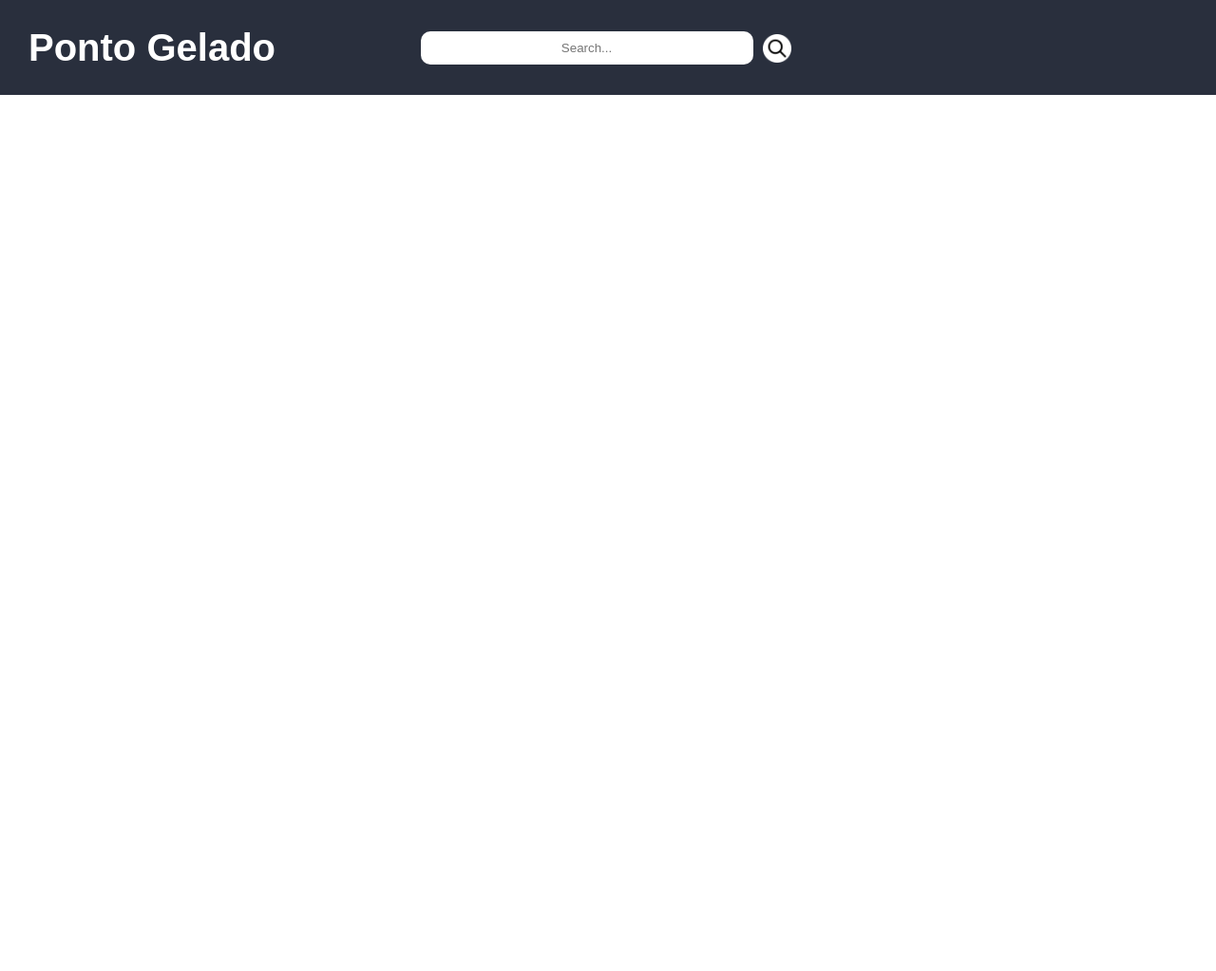
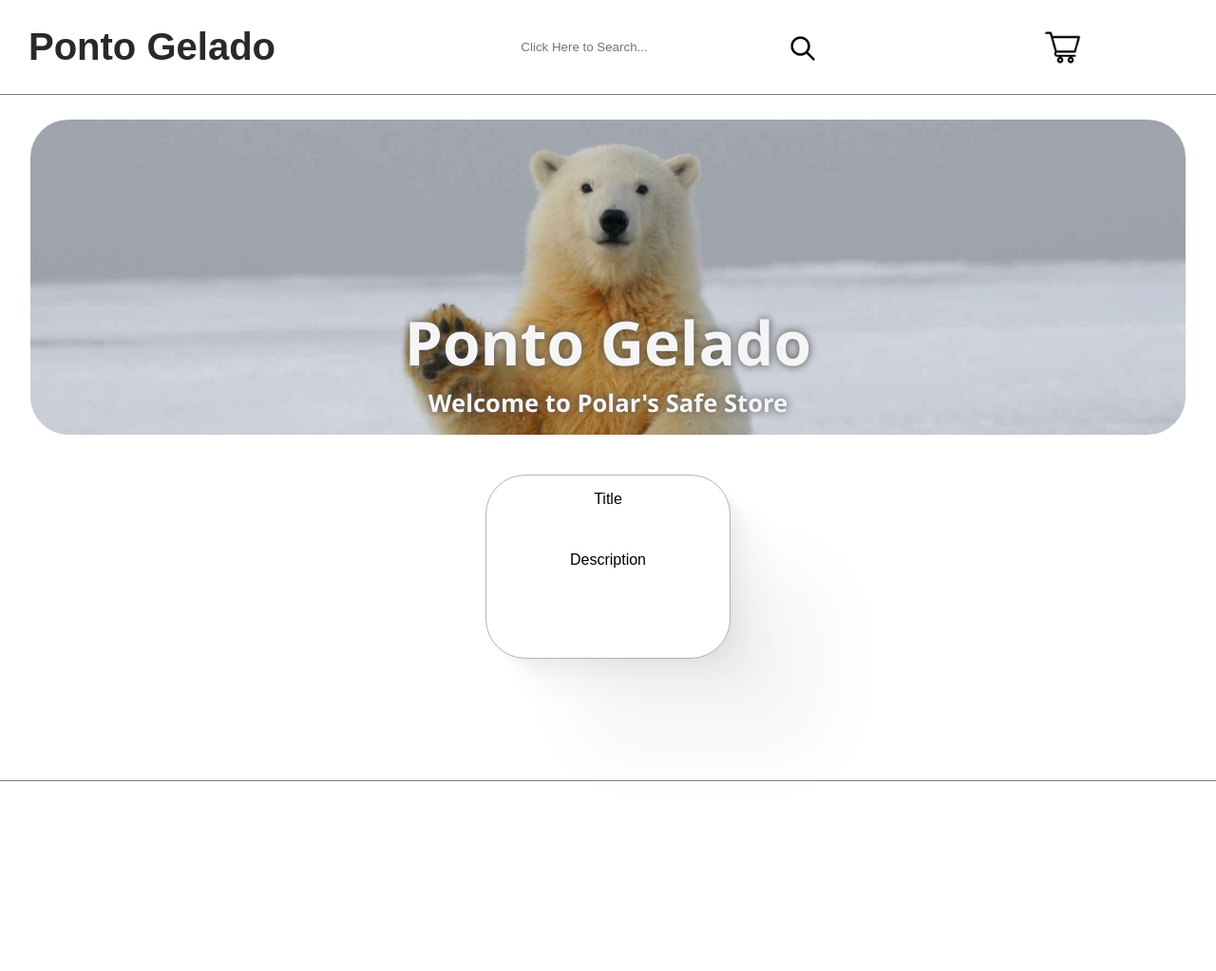
Before and after one commit to ArcherEvil/Mini-Online-Store-Website, a Django app: page / in a window 1280 px wide. Shown: the whole page at 95% size. Before the commit the page ends 100 px from the top, so only its background shows below. Run offline with Django 4.2, Linux system fonts and the light colour scheme.

Commit message:
:lipstick: Updated the UI

```diff
--- a/Templates/index.html
+++ b/Templates/index.html
@@ -7,6 +7,7 @@
     <meta http-equiv="X-UA-Compatible" content="IE=edge">
     <meta name="viewport" content="width=device-width, initial-scale=1.0">
     <link rel="stylesheet" href="{% static 'home.css' %}">
+    <link rel="shortcut icon" type="image/png" href="{% static 'favicon.ico' %}"/>
     <title>Home - PontoGelado</title>
 </head>
 <body>
@@ -14,12 +15,26 @@
         <nav class="navbar">
             <h3 id="logo">Ponto Gelado</h3>
             <form name="searchform" class="searchform" action="search" method="get">
-                <input name="searchquery" id="inputsearch" type="text" placeholder="Search...">
-                <input class="searchbutton" onmouseover="highlightsearch(this, true)" onmouseout="highlightsearch(this, false)" type="image" src="../static/images/search.png" alt="Search">
+                <input name="searchquery" id="inputsearch" type="text" placeholder="Click Here to Search...">
+                <input class="searchbutton" onmouseover="highlightsearch(this, true, 'search')" onmouseout="highlightsearch(this, false, 'search')" type="image" src="../static/images/search.png" alt="Search">
+
             </form>
-            <input type="image" src="" alt="">
+            <input type="image" class="cartbutton" onmouseover="highlightsearch(this, true, 'cart')" onmouseout="highlightsearch(this, false, 'cart')" src="../static/images/cart.png" alt="">
         </nav>
+        <div class="content">
+            <img class="welcomeimg" src="../static/images/image1.png" />
+            <p id="Welcometext">Ponto Gelado</p>
+            <p id="Welcometext2">Welcome to Polar's Safe Store</p>
+            <div class="curiosidadescontainer">
+                <div class="box">
+                    <p>Title</p>
+                    <p>Description</p>
+                </div>
+            </div>
+        </div>
+        <footer class="footer">
 
+        </footer>
     </div>
     <script src="{% static 'home.js'%}"></script>
 </body>
--- a/static/home.css
+++ b/static/home.css
@@ -9,26 +9,33 @@ body {
 
 .container {
     margin: 0;
-    overflow: auto;
     height: 100%;
     width: 100%;
     display: grid;
-    grid-template-rows: 100px 1fr;
+    background-color: rgb(255, 255, 255);
+    grid-template-rows: 100px 1fr 200px;
 }
 
+.footer {
+    height: 100%;
+    width: 100%;
+    margin-top: 10vw;
+    border-top: 1px solid rgb(126, 126, 126);
+}
 .navbar {
     display: grid;
     grid-template-columns: 1fr 2fr 1fr;
-    height: 100%;
+    height: 99%;
     width: 100%;
-    background: #292F3D;
+    border-bottom: 1px solid rgb(126, 126, 126);
+
 }
 
 #logo {
     margin: auto;
     text-align: left;
     font-size: 2.5em;
-    color: #fff;
+    color: rgb(41, 41, 41);
 
 }
 
@@ -44,21 +51,115 @@ body {
 }
 
 #inputsearch {
-    margin: auto;
+    justify-self: center;
+    align-self: center;
+    margin: 0;
+    padding: auto;
     border: none;
     appearance: none;
     background: rgb(255, 255, 255);
     outline: none;
-    padding: 10px 25px;
-    width: 300px;
+    padding: 1em;
+    width: 350px;
     border-radius: 10px;
 }
 
+
+
 #inputsearch:focus {
-    box-shadow: 0px 0px 10px 0px rgb(255, 255, 255);
+    box-shadow: 0px 0px 10px 0px rgb(128, 128, 128);
 }
 
 .searchbutton {
+    justify-self: center;
+    align-self: center;
     margin-top: 3px;
-    width: 30px;
+    width: 40px;
 }
+
+.cartbutton {
+    justify-self: center;
+    align-self: center;
+    width: 50px;
+}
+
+.welcomeimg {
+    margin-top: 2vw;
+    border-radius: 40px;
+    width: 95vw;
+}
+
+@keyframes welcometransition {
+    from {
+        margin-top: 9vw;
+    }
+    to {
+        margin-top: 0px;
+    }
+}
+
+@keyframes welcometransition2 {
+    from {
+        margin-top: 11vw;
+    }
+    to {
+        margin-top: 5vw;
+    }
+}
+
+#Welcometext {
+    margin: 0;
+    position: absolute;
+    width: 100%;
+    color: whitesmoke;
+    text-shadow: 0px 0px 10px rgb(75, 75, 75);
+    font-weight: 900;
+    font-size: 5vw;
+    font-family: 'Segoe UI', Tahoma, Geneva, Verdana, sans-serif;
+    top: 45%;
+    left: 50%;
+    animation: welcometransition 1s;
+    transform: translate(-50%, -50%);
+}
+
+#Welcometext2 {
+    margin-top: 5vw;
+    position: absolute;
+    width: 100%;
+    color: whitesmoke;
+    text-shadow: 0px 0px 10px rgb(75, 75, 75);
+    font-weight: 900;
+    font-size: 2vw;
+    font-family: 'Segoe UI', Tahoma, Geneva, Verdana, sans-serif;
+    top: 45%;
+    left: 50%;
+    animation: welcometransition2 1s;
+    transform: translate(-50%, -50%);
+}
+
+.curiosidadescontainer {
+    margin-top: 3vw;
+    display: flex;
+    justify-content: center;
+    gap: 3vw;
+
+}
+
+.box {
+    display: grid;
+    grid-template-rows: 0.5fr 1fr;
+    box-shadow:
+  3.4px 3.4px 2.7px rgba(0, 0, 0, 0.012),
+  8.7px 8.7px 6.9px rgba(0, 0, 0, 0.018),
+  17.7px 17.7px 14.2px rgba(0, 0, 0, 0.022),
+  36.5px 36.5px 29.2px rgba(0, 0, 0, 0.028),
+  100px 100px 80px rgba(0, 0, 0, 0.04)
+;
+
+    border: 1px solid rgb(179, 179, 179);
+    border-radius: 42px;
+    background: #ffffff;
+    width: 20vw;
+    height: 15vw;
+
+}
--- a/static/home.js
+++ b/static/home.js
@@ -1,8 +1,21 @@
-function highlightsearch(element, bool) {
-    if (bool) {
+function highlightsearch(element, bool, type) {
+    if (type == 'search') {
+
+
+        if (bool) {
         element.setAttribute('src', '../static/images/search_highlighted.png')
+        }
+        else {
+        element.setAttribute('src', '../static/images/search.png')
+        }
     }
-    else {
-        element.setAttribute('src', '../static/images/search.png')
+    else if (type == 'cart') {
+        if (bool) {
+            element.setAttribute('src', '../static/images/cart_highlighted.png')
+            }
+            else {
+            element.setAttribute('src', '../static/images/cart.png')
+            }
     }
+
 }
```
Also changed, not shown: static/favicon.ico (added), static/favicon.png (added), static/images/cart_highlighted.png, static/images/image1.png (added), static/images/image1_hover.png (added), static/images/search_highlighted.png.
